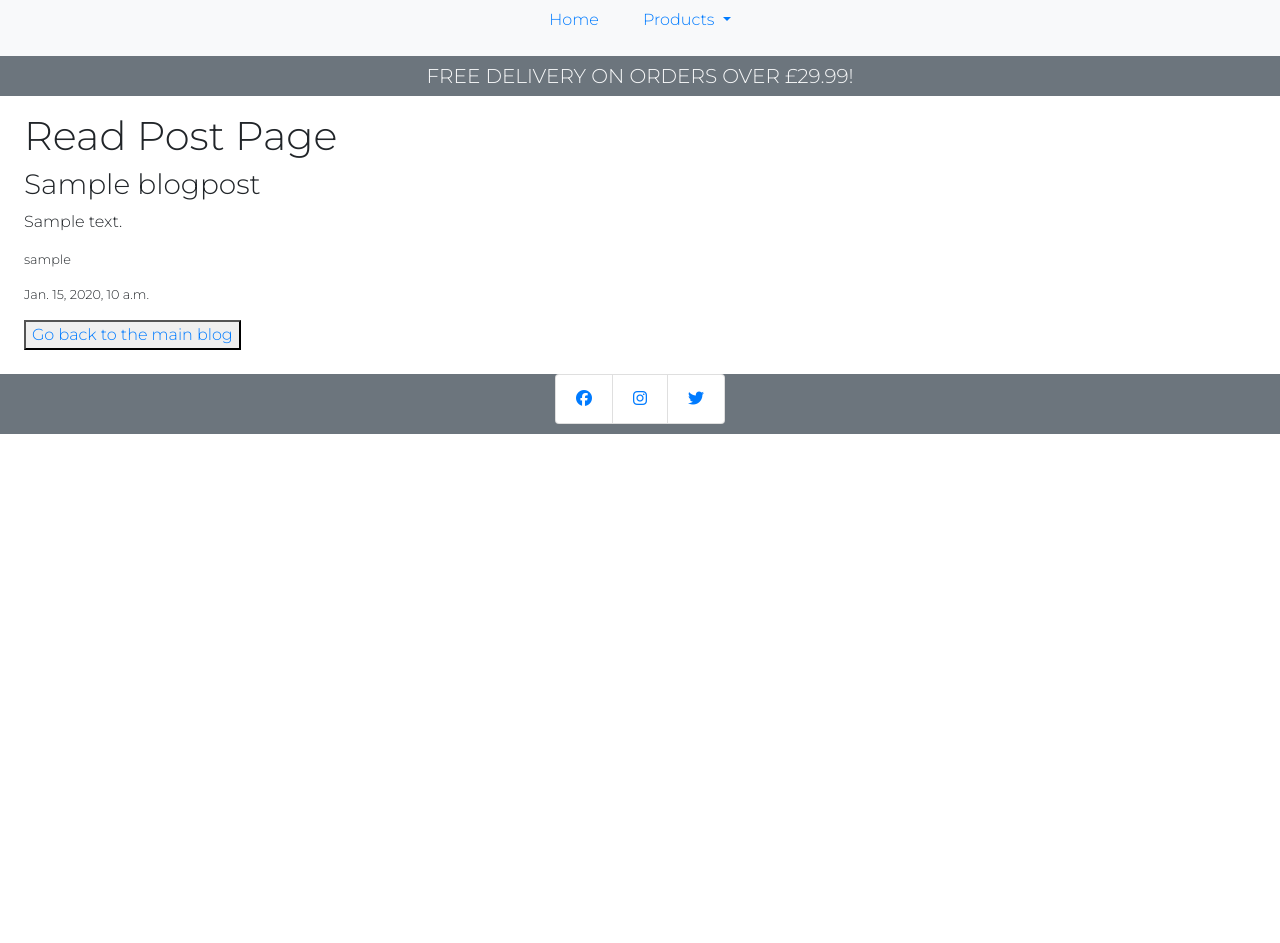
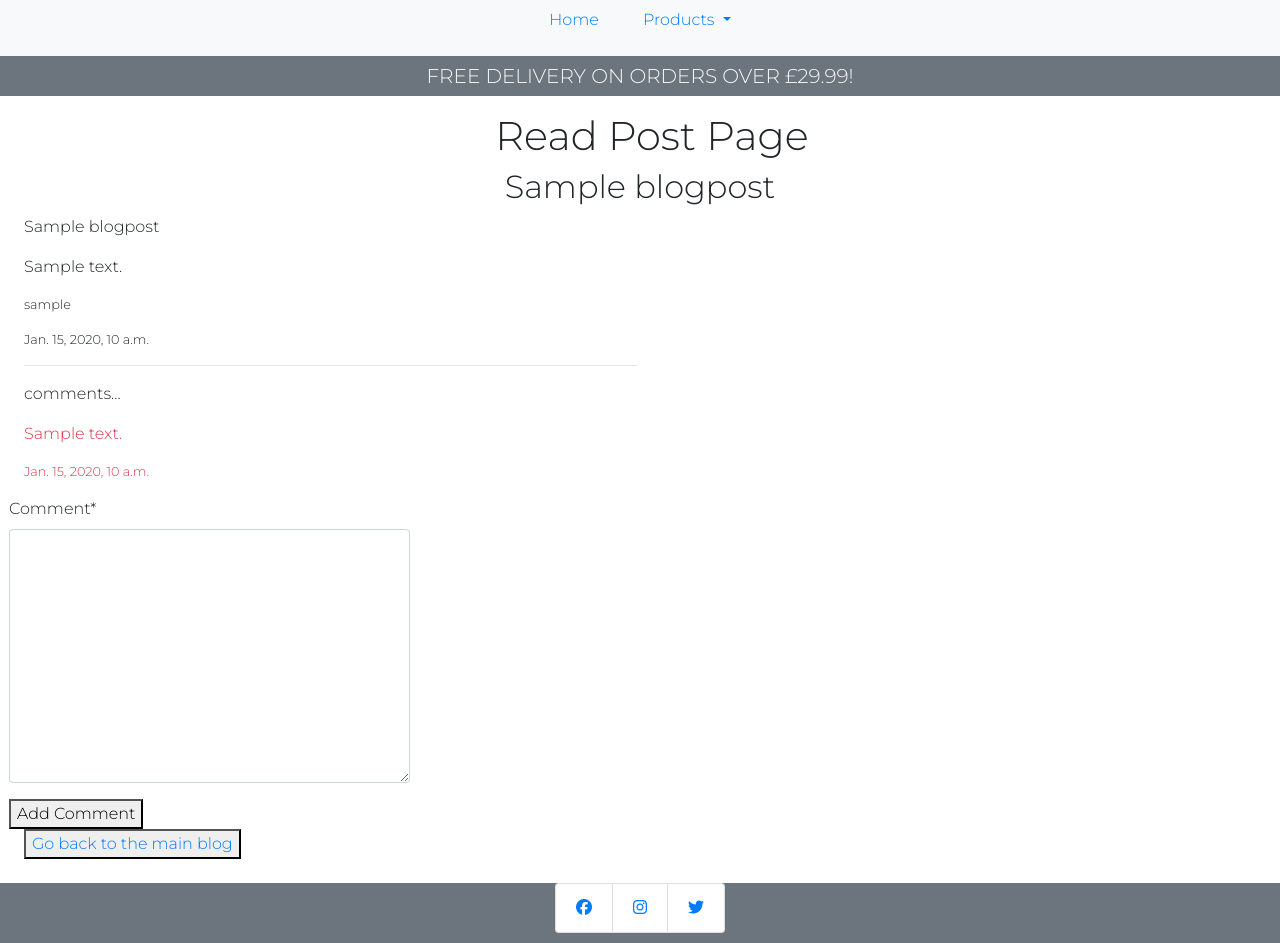
Before and after one commit to BegumDev/zafiya, a Django app: page /blog/read_post/1 in a window 1280 px wide. Shown: the part 118-1061 px from the top of the page. Before the commit the page ends 552 px from the top, so only its background shows below. Run offline with Django 3.2, Linux system fonts and the light colour scheme; tables that the repository leaves empty hold one stand-in row (values such as "Sample post"); some libraries are stand-ins or nearby versions.

Commit message:
Add comements model and views to allow users to add comments to the post.

```diff
--- a/blog/admin.py
+++ b/blog/admin.py
@@ -1,5 +1,6 @@
 from django.contrib import admin
-from .models import BlogPost
+from .models import BlogPost, PostComment
 
 # Register your models here.
 admin.site.register(BlogPost)
+admin.site.register(PostComment)
--- a/blog/forms.py
+++ b/blog/forms.py
@@ -1,12 +1,5 @@
 from django import forms
-from .models import BlogPost
-
-
-# class BlogForm(forms.ModelForm):
-#     """ Blog Form """
-#     class Meta:
-#         model = BlogPost
-#         fields = ('blog_title', 'author', 'content')
+from .models import BlogPost, PostComment
 
 
 class BlogForm(forms.ModelForm):
@@ -14,3 +7,10 @@
     class Meta:
         model = BlogPost
         fields = ['blog_title', 'content']
+
+
+class CommentForm(forms.ModelForm):
+    """ Comment Form """
+    class Meta:
+        model = PostComment
+        fields = ['comment']
--- a/blog/models.py
+++ b/blog/models.py
@@ -10,3 +10,10 @@
 
     def __str__(self):
         return self.blog_title
+
+
+class PostComment(models.Model):
+    post = models.ForeignKey(BlogPost, on_delete=models.CASCADE,
+                             related_name='comments')
+    comment = models.TextField(null=False)
+    date = models.DateTimeField(auto_now_add=True)
--- a/blog/templates/blog/read_post.html
+++ b/blog/templates/blog/read_post.html
@@ -2,27 +2,46 @@
 
 {% block content %}
 
-<h1 class="ml-4 mt-3">Read Post Page</h1>
+<h1 class="ml-4 mt-3 text-center">Read Post Page</h1>
+<h2 class="text-center">{{ post.blog_title }}</h2>
 
 <div class="ml-4">
+    <!-- blog post -->
     <div class="row">
         <div class="col-6">
-            <h3>{{ post.blog_title }}</h3>
+            <p>{{ post.blog_title }}</p>
             <p>{{ post.content }}</p>
             <small><p>{{ post.author }}</p></small>
             <small><p>{{ post.created_on }}</p></small>
+            <!-- comments display -->
+            {% for x in post.comments.all %}
+            <hr>
+            <p>comments...</p>
+            <p class="text-danger">{{ x.comment }}</p>
+            <small><p class="text-danger">{{ x.date }}</p></small>
+            {% endfor %}
         </div>
     </div>
+    <!-- comment on the post form -->
+    <div class="row">
+        <form action="" method="POST">
+            {% csrf_token %}
+            {{ comment_form | crispy }}
+            <button type="submit">Add Comment</button>
+        </form>
+    </div>
+    <!-- post editing ability -->
     {% if request.user == post.author %}
         <div class="row mb-4 w-50">
-            <div class="col-6">
-                <button><a href="{% url 'update_post' post.id %}">Edit Post</a></button>
+            <div class="col-2">
+                <small><a href="{% url 'update_post' post.id %}" class="text-success">Edit Post</a></small>
             </div>
-            <div class="col-6">
-                <button><a href="{% url 'delete_post' post.id %}">Delete Post</a></button>
+            <div class="col-2">
+                <small><a href="{% url 'delete_post' post.id %}" class="text-danger">Delete Post</a></small>
             </div>
         </div>
     {% endif %}
+    <!-- back to maain blog -->
     <div class="row mb-4">
         <div class="col-6">
             <button><a href="{% url 'view_blog' %}">Go back to the main blog</a></button>
--- a/blog/views.py
+++ b/blog/views.py
@@ -1,8 +1,8 @@
 from django.shortcuts import render, redirect, reverse
 from django.contrib.auth.decorators import login_required
 from django.contrib.auth.models import User
-from .models import BlogPost
-from .forms import BlogForm
+from .models import BlogPost, PostComment
+from .forms import BlogForm, CommentForm
 from django.contrib import messages
 
 # Create your views here.
@@ -13,33 +13,6 @@
         'posts': posts,
     }
     return render(request, 'blog/blog.html', context)
-
-
-# @login_required
-# def create_post(request):
-#     """ View to create a blog post """
-#     if request.method == 'POST':
-#         form_data = {
-#             'blog_title': request.POST['blog_title'],
-#             'author': request.POST['author'],
-#             'content': request.POST['content'],
-#         }
-
-#         blog_form = BlogForm(form_data)
-#         if blog_form.is_valid():
-#             blog_form.save()
-#             return redirect(reverse('view_blog'))
-#         else:
-#             messages.error(request, 'There was an error with the form. Please try again.')
-#     else:
-#         blog_form = BlogForm()
-
-#     template = 'blog/create_post.html'
-#     context = {
-#         'blog_form': blog_form,
-#     }
-
-#     return render(request, template, context)
 
 
 @login_required
@@ -72,11 +45,29 @@
 
 def read_post(request, id):
     """ View individual post """
+
     post = BlogPost.objects.get(id=int(id))
+
+    comment_form = CommentForm()
+
+    if request.method == 'POST':
+        comment_form = CommentForm(request.POST)
+
+        if comment_form.is_valid():
+            instance = comment_form.save(commit=False)
+            instance.post = post  # attach the comment form to the post
+            instance.save()
+            messages.success(request, 'Added comment')
+            return redirect(reverse('read_post', args=[post.id]))
+        else:
+            messages.success(request, 'Failed to add comment')
+    else:
+        comment_form = CommentForm()
 
     template = 'blog/read_post.html'
     context = {
         'post': post,
+        'comment_form': comment_form,
     }
     return render(request, template, context)
 
```
Also changed, not shown: blog/migrations/0004_postcomment.py (added), blog/migrations/0005_alter_postcomment_blog.py (added), blog/migrations/0006_delete_postcomment.py (added), blog/migrations/0007_postcomment.py (added), blog/migrations/0008_auto_20221022_1218.py (added).
